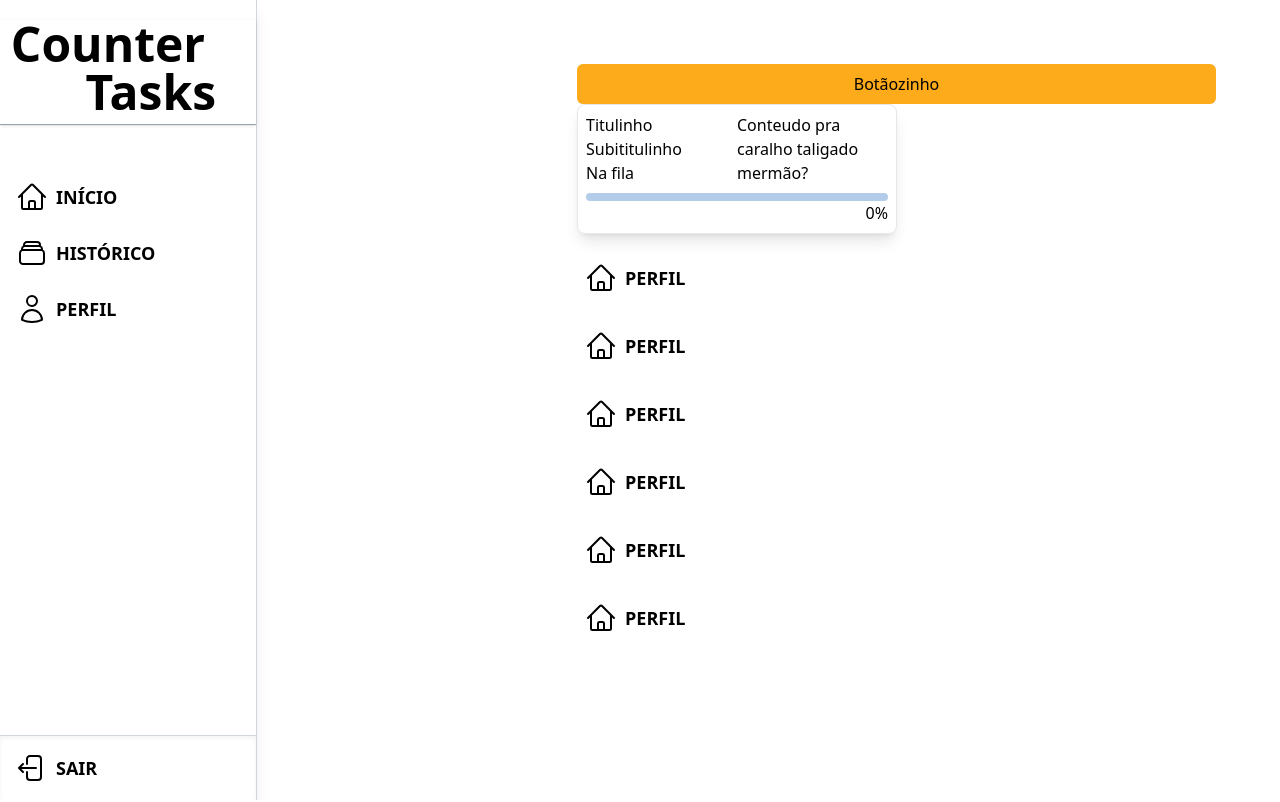
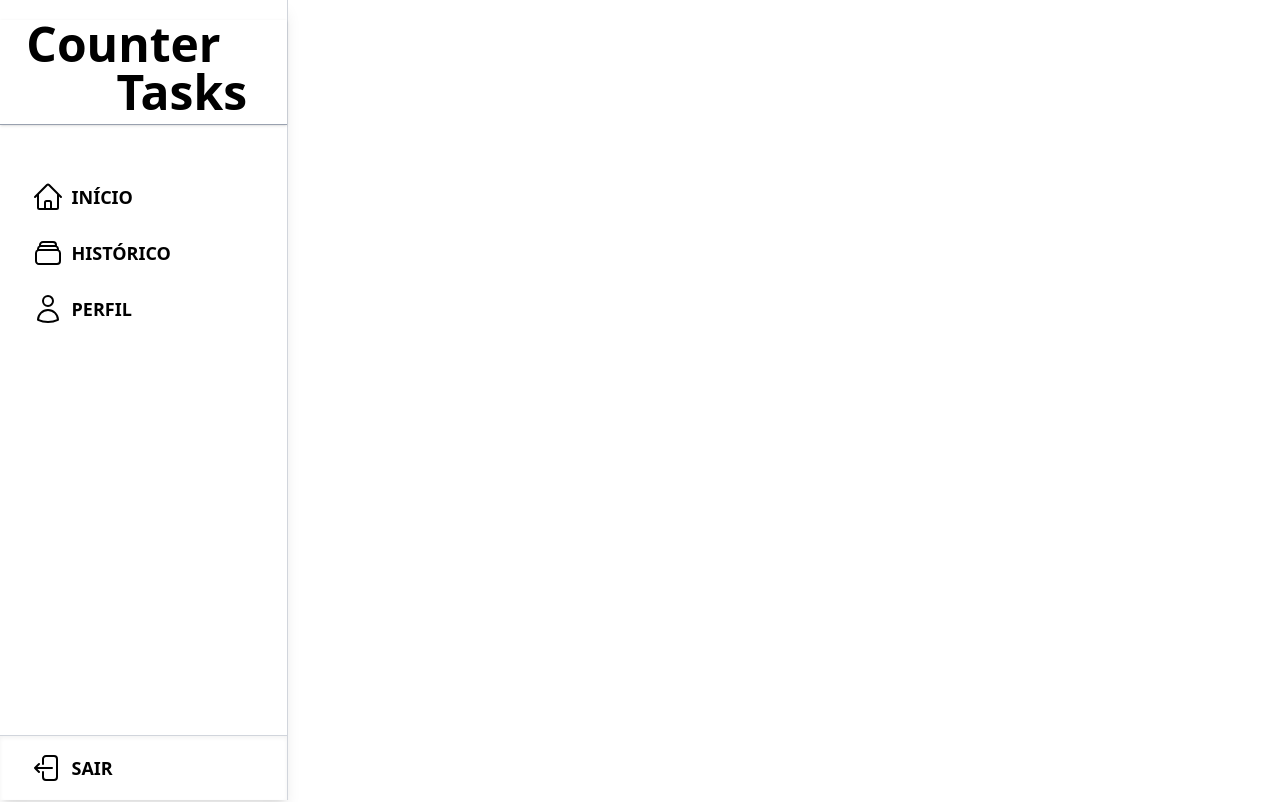
Before and after one commit to GeovaniSV/countertasks-frontend, a React (Vite) app: page / in a window 1280 px wide. Shown: the top 802 px of the page. Built offline with nearby package versions, Linux system fonts and the light colour scheme.

Commit message:
no flex bro

```diff
--- a/src/App.tsx
+++ b/src/App.tsx
@@ -4,7 +4,7 @@ import SideBar from './components/SideBar'
 
 function App() {
 	return (
-		<div className="flex">
+		<div>
 			<SideBar />
 			<BrowserRouter>
 				<Routes>
```
